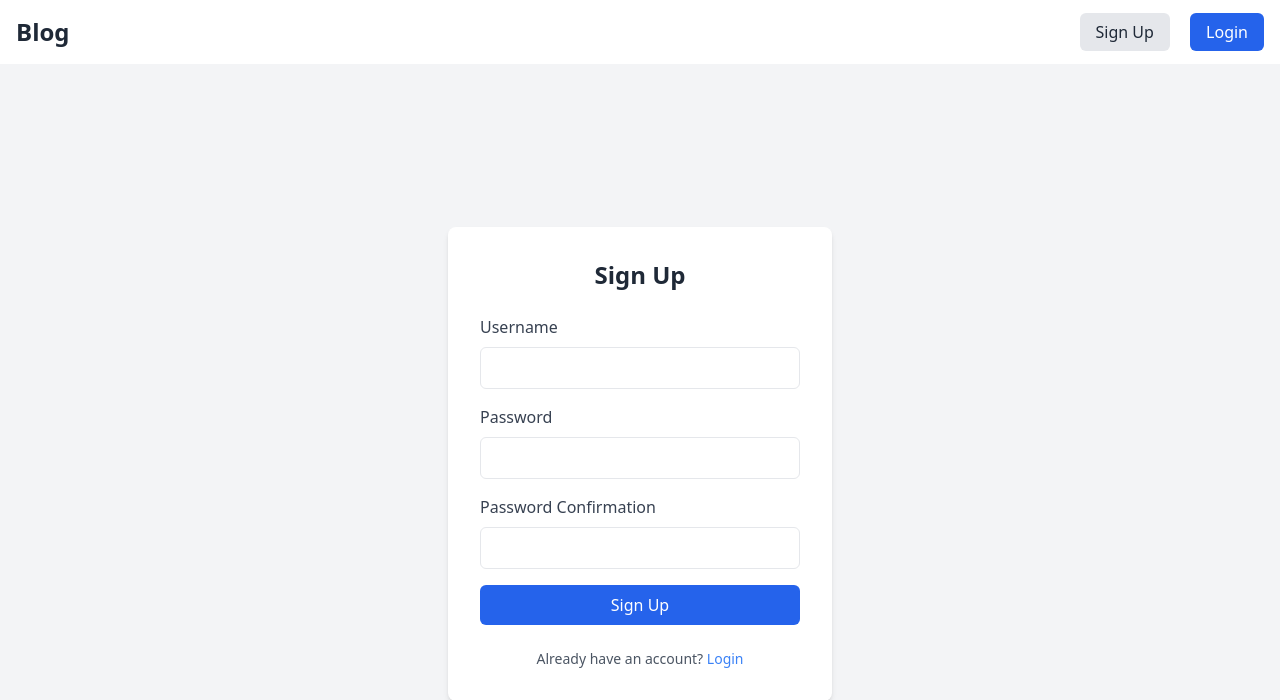
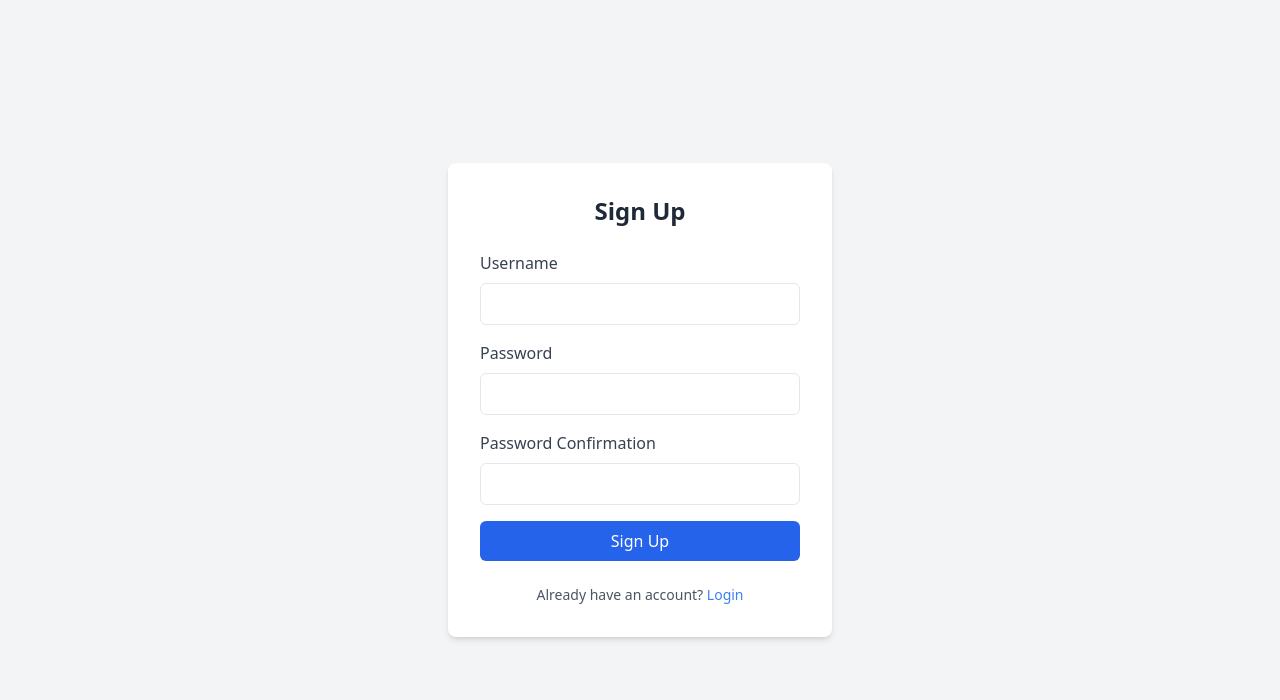
Before and after one commit to Youssef-Chibane/Django-Blog, a Django app: page /signup in a window 1280 px wide. Shown: the top 700 px of the page. After the commit the page ends 640 px from the top, so only its background shows below. Run offline with Django 5.2, Linux system fonts and the light colour scheme; some libraries are stand-ins or nearby versions.

Commit message:
remove navbar

```diff
--- a/blog/templates/blog/login.html
+++ b/blog/templates/blog/login.html
@@ -1,6 +1,5 @@
 {% extends "blog/base.html" %}
 {% block content %}
-    {% include 'blog/navbar.html' %}
     <div class="flex items-center justify-center min-h-screen">
         <!-- Login Container -->
         <div class="bg-white shadow-md rounded-lg p-8 max-w-sm w-full space-y-6">
--- a/blog/templates/blog/signup.html
+++ b/blog/templates/blog/signup.html
@@ -1,6 +1,5 @@
 {% extends "blog/base.html" %}
 {% block content %}
-    {% include 'blog/navbar.html' %}
     <div class="flex items-center justify-center min-h-screen">
         <!-- Login Container -->
         <div class="bg-white shadow-md rounded-lg p-8 max-w-sm w-full space-y-6">
```
